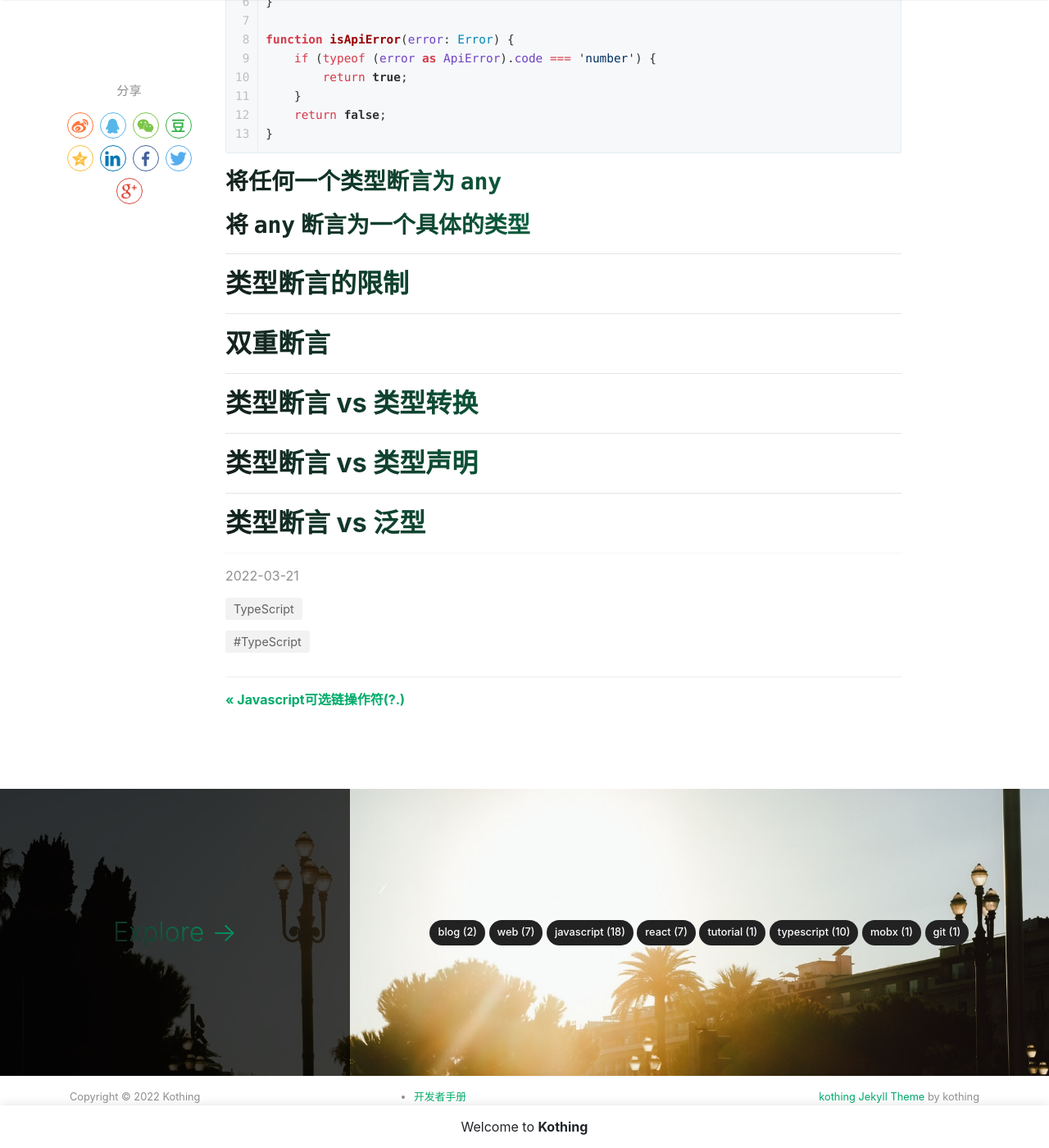
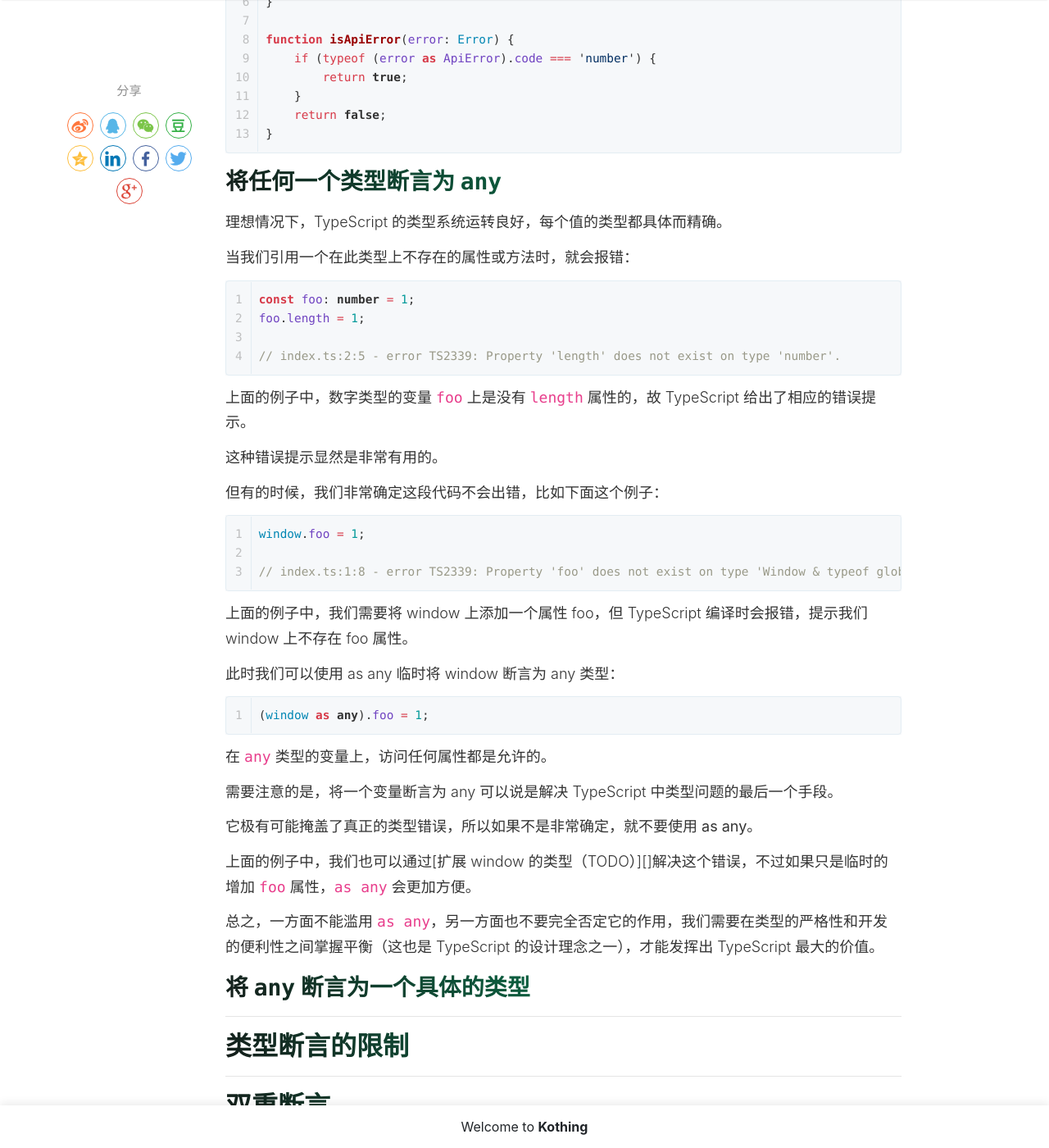
Before and after one commit to kothing/kothing.github.io, a Jekyll site: the page built from _posts/2022-03-21-typescript-type-assertion.md, in a window 1280 px wide and 1400 px high, scrolled down 5564 px. Shown: the whole window at 82% size. Built offline with Jekyll 4.4.1, drawn with Linux system fonts in a browser that asks for light colours; nearby versions of some CDN libraries; comment, search, counter and statistics services are not loaded.

Commit message:
Update 2022-03-21-typescript-type-assertion.md

````diff
--- a/_posts/2022-03-21-typescript-type-assertion.md
+++ b/_posts/2022-03-21-typescript-type-assertion.md
@@ -196,6 +196,40 @@ function isApiError(error: Error) {
 ```
 
 ### 将任何一个类型断言为 `any`
+理想情况下，TypeScript 的类型系统运转良好，每个值的类型都具体而精确。
+
+当我们引用一个在此类型上不存在的属性或方法时，就会报错：
+```ts
+const foo: number = 1;
+foo.length = 1;
+
+// index.ts:2:5 - error TS2339: Property 'length' does not exist on type 'number'.
+```
+上面的例子中，数字类型的变量 `foo` 上是没有 `length` 属性的，故 TypeScript 给出了相应的错误提示。
+
+这种错误提示显然是非常有用的。
+
+但有的时候，我们非常确定这段代码不会出错，比如下面这个例子：
+```ts
+window.foo = 1;
+
+// index.ts:1:8 - error TS2339: Property 'foo' does not exist on type 'Window & typeof globalThis'.
+```
+上面的例子中，我们需要将 window 上添加一个属性 foo，但 TypeScript 编译时会报错，提示我们 window 上不存在 foo 属性。
+
+此时我们可以使用 as any 临时将 window 断言为 any 类型：
+```ts
+(window as any).foo = 1;
+```
+在 `any` 类型的变量上，访问任何属性都是允许的。
+
+需要注意的是，将一个变量断言为 any 可以说是解决 TypeScript 中类型问题的最后一个手段。
+
+**它极有可能掩盖了真正的类型错误，所以如果不是非常确定，就不要使用 as any。**
+
+上面的例子中，我们也可以通过[扩展 window 的类型（TODO）][]解决这个错误，不过如果只是临时的增加 `foo` 属性，`as any` 会更加方便。
+
+总之，一方面不能滥用 `as any`，另一方面也不要完全否定它的作用，我们需要在类型的严格性和开发的便利性之间掌握平衡（这也是 TypeScript 的设计理念之一），才能发挥出 TypeScript 最大的价值。
 
 ### 将 `any` 断言为一个具体的类型
 
````
